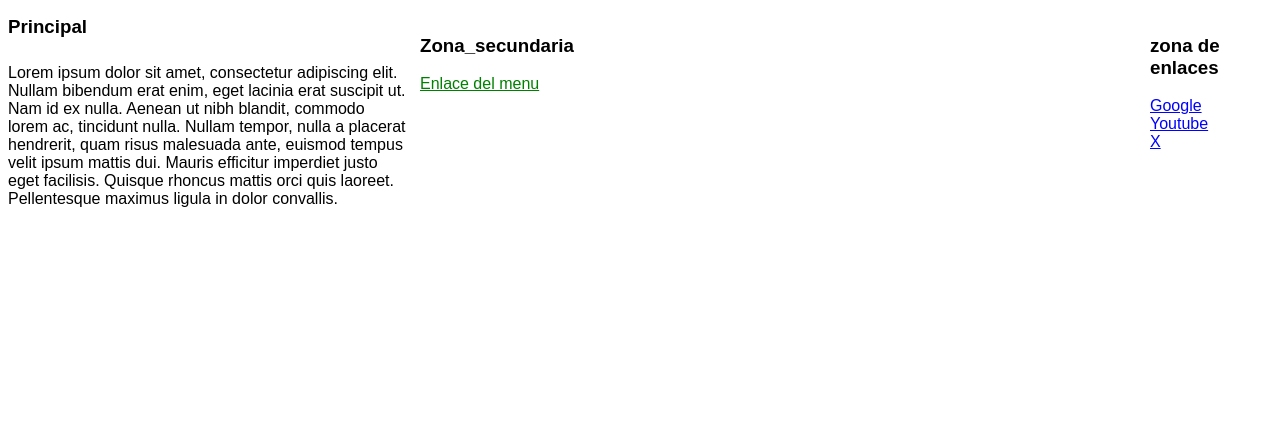
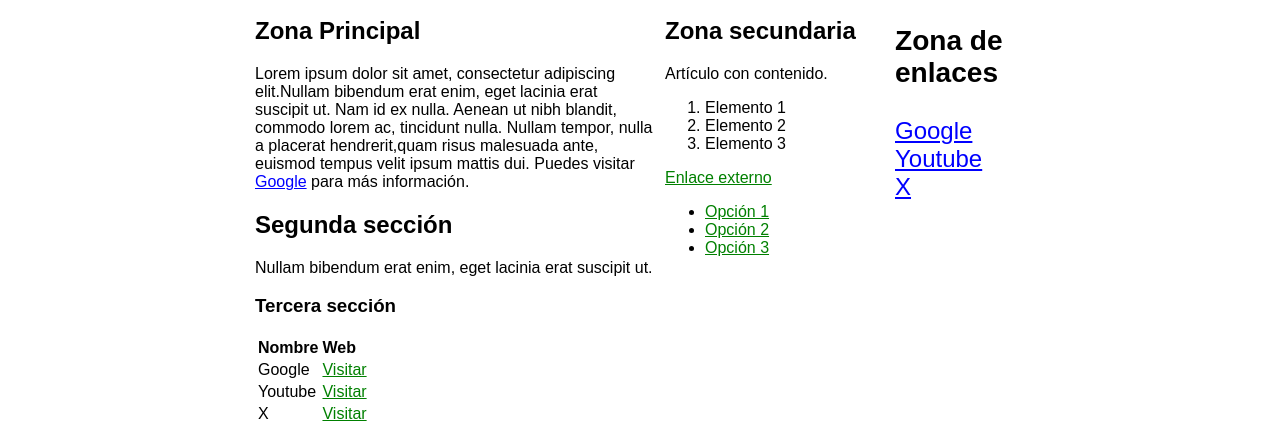
Before and after one commit to javicg09/UyA-Practicas, a plain HTML site: page P3/index.html in a window 1280 px wide. Shown: the part 111-539 px from the top of the page. Drawn offline with Linux system fonts and the light colour scheme.

Commit message:
html completo y ajustes css

```diff
--- a/P3/index.html
+++ b/P3/index.html
@@ -7,6 +7,7 @@
 				<link media="screen" href="styles.css" type="text/css" rel="stylesheet">
     </head>
     <body>
+		<div class="contenedor">
 			<div class="Barra_navegacion">
 				<section>
 					<nav>
@@ -17,33 +18,85 @@
 					</nav>
 				</section>
 			</div>
+
 			<div class="Zona_principal">
 				<section>
+					<h1>
+						Zona Principal
+					</h1>
+					<p>
+						Lorem ipsum dolor sit amet, consectetur adipiscing
+						elit.Nullam bibendum erat enim, eget lacinia erat
+						suscipit ut. Nam id ex nulla. Aenean ut nibh
+						blandit, commodo lorem ac, tincidunt nulla.
+						Nullam tempor, nulla a placerat hendrerit,quam
+						risus malesuada ante, euismod tempus velit
+						ipsum mattis dui. Puedes visitar <a href="https://www.google.com" class="enlace">Google</a>
+						para más información.
+					</p>
+					<h2>
+						Segunda sección
+					</h2>
+						<p>
+							Nullam bibendum erat enim, eget lacinia erat suscipit ut.
+						</p>
 					<h3>
-							Principal
+						Tercera sección
 					</h3>
-						<p>
-							 Lorem ipsum dolor sit amet, consectetur adipiscing elit.
-							 Nullam bibendum erat enim, eget lacinia erat suscipit ut.
-							 Nam id ex nulla. Aenean ut nibh blandit, commodo lorem ac,
-							 tincidunt nulla. Nullam tempor, nulla a placerat hendrerit,
-							 quam risus malesuada ante, euismod tempus velit ipsum mattis
-							 dui. Mauris efficitur imperdiet justo eget facilisis. Quisque
-							 rhoncus mattis orci quis laoreet. Pellentesque maximus ligula
-							 in dolor convallis.
+					<table>
+						<tr>
+							<td><b> Nombre </b></td>
+							<td><b> Web </b></td>
+						</tr>
+						<tr>
+							<td> Google </td>
+							<td> <a href="https://www.google.com" class="enlace"> Visitar</a></td>
+						</tr>
+						<tr>
+							<td> Youtube </td>
+							<td> <a href="https://www.youtube.com" class="enlace"> Visitar</a></td>
+						</tr>
+						<tr>
+							<td> X </td>
+							<td> <a href="https://x.com" class="enlace"> Visitar</a></td>
+						</tr>
+					</table>
+					<img src="./img/google.png" alt="Logo Google">
+					<img src="./img/youtube.png" alt="Logo Youtube">
+					<img src="./img/X_logo.jpg" alt="Logo X">
 				</section>
 			</div>
+
 			<div class="Zona_secundaria">
 				<section>
-						<h3>
-							Zona_secundaria
-						</h3>
-						<a href="algo" class="enlace">Enlace del menu </a>
+					<h2>
+						Zona secundaria
+					</h2>
+					<article>
+						<p>
+							Artículo con contenido.
+						</p>
+						<ol>
+							<li>Elemento 1</li>
+							<li>Elemento 2</li>
+							<li>Elemento 3</li>
+						</ol>
+						<a href="https://www.google.com" class="enlace">Enlace externo</a>
+						<nav>
+							<ul>
+								<li><a href="#" class="enlace">Opción 1</a></li>
+								<li><a href="#" class="enlace">Opción 2</a></li>
+								<li><a href="#" class="enlace">Opción 3</a></li>
+							</ul>
+						</nav>
+					</article>
 				</section>
+
 			</div>
+
 			<div class="Zona_enlaces">
 				<h3>
-						zona de enlaces
+					Zona de enlaces
 				</h3>
 				<section>
 					<a href="https://www.google.com" class="enlace">Google</a>
@@ -53,6 +106,8 @@
 					<a href="https://x.com" class="enlace">X</a>
 				</section>
 			</div>
+
 			<footer>&copy;2026 Practica 3 Usabilidad y Accesibilidad</footer>
+		</div>
     </body>
 </html>
--- a/P3/styles.css
+++ b/P3/styles.css
@@ -1,5 +1,6 @@
-body {
+div.contenedor{
 	width: 770px;
+	margin: 0 auto;
 	font-family: Arial;
 	font-size: 1.5em;
 	color : black;
@@ -8,6 +9,7 @@ body {
 
 div.Barra_navegacion {
 	height: 100px;
+	background-image: url("./img/fondo.png")
 }
 
 div.Barra_navegacion a.enlace:hover{
@@ -15,33 +17,33 @@ div.Barra_navegacion a.enlace:hover{
 }
 
 div.Zona_principal {
+	float: left;
 	width: 400px;
-	height: 366px;
 	font-size: medium;
+}
+div.Zona_principal table a.enlace {
+    color: green;
+}
+div.Zona_principal img {
+    width: 100px;
+    height: auto;
+    margin: 0.5em 0;
+}
 
-}
 div.Zona_secundaria {
+	float: left;
+	width: 220px;
 	font-size: medium;
-	top:127px;
-	position: absolute;
-	width: 190px;
-	left: 420px;
-	fill: 0.3em;
-	bottom: 0.7em;
+	margin-left: 10px;
 }
 
 div.Zona_secundaria a.enlace{
 	color: green;
 }
 
-
 div.Zona_enlaces {
-	position:absolute;
-	font-size: medium;
-	top:127px;
+	float: right;
 	width: 130px;
-	height: 367px;
-	right: 0px;
 }
 
 a.enlace {
@@ -49,16 +51,17 @@ a.enlace {
 }
 
 a.enlace:hover {
-	color: green;
+	color: red;
 }
-a.enlace::after{
+
+a.enlace::visited{
 	color: blue
 }
 
 p {
-	position: relative;
-	top: 0.5em;
+	margin-top: 0.5em;
 }
+
 footer {
 	position: fixed;
 	font-size: smaller;
```
Also changed, not shown: P3/img/X_logo.jpg (added), P3/img/fondo.png (added), P3/img/google.png (added), P3/img/youtube.png (added). Lines whose indentation alone changed are shown as unchanged.
